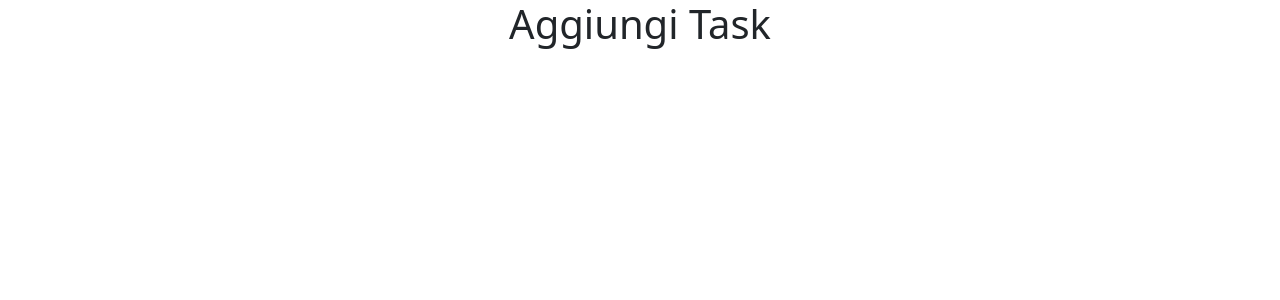
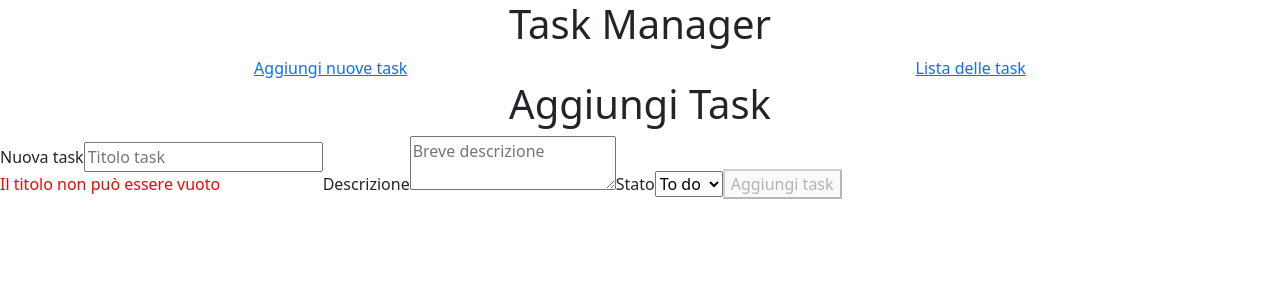
Before and after one commit to Giovanni-Greggio7/ex-react-task-manager, a React (Vite) app: page /aggiungi-task in a window 1280 px wide. Shown: the top 300 px of the page. Built offline with nearby package versions, Linux system fonts and the light colour scheme; no server answers.

Commit message:
Add: milestone 5

```diff
--- a/src/App.jsx
+++ b/src/App.jsx
@@ -3,6 +3,7 @@ import { BrowserRouter, Routes, Route } from 'react-router-dom'
 import AddTask from './assets/pages/AddTask'
 import TaskList from './assets/pages/TaskList'
 import HomePage from './assets/pages/HomePage'
+import DefaultLayout from './assets/layout/DefaultLayout'
 
 import { GlobalProvider } from './assets/contexts/GlobalContetx'
 
@@ -15,9 +16,11 @@ function App() {
       <GlobalProvider>
         <BrowserRouter>
           <Routes>
-            <Route path='/' element={<HomePage />} />
-            <Route path='lista-task' element={<TaskList />} />
-            <Route path='aggiungi-task' element={<AddTask />} />
+            <Route element={<DefaultLayout />}>
+              <Route path='/' element={<HomePage />} />
+              <Route path='lista-task' element={<TaskList />} />
+              <Route path='aggiungi-task' element={<AddTask />} />
+            </Route>
           </Routes>
         </BrowserRouter>
       </GlobalProvider>
--- a/src/assets/contexts/GlobalContetx.jsx
+++ b/src/assets/contexts/GlobalContetx.jsx
@@ -1,4 +1,4 @@
-import { createContext, useContext, useState, useEffect } from "react";
+import { createContext, useContext } from "react";
 import useTask from "../hooks/useTask";
 
 const GlobalContext = createContext()
--- a/src/assets/layout/DefaultLayout.jsx
+++ b/src/assets/layout/DefaultLayout.jsx
@@ -0,0 +1,12 @@
+import { Outlet } from "react-router-dom"
+import Navbar from '../components/Navbar'
+
+export default function DefaultLayout() {
+    return (
+        <>
+            <Navbar />
+            <Outlet />
+        </>
+
+    )
+}
--- a/src/assets/pages/AddTask.jsx
+++ b/src/assets/pages/AddTask.jsx
@@ -1,10 +1,76 @@
-import { useState } from 'react'
+import { useState, useRef, useMemo } from 'react'
 
-export default function AddTask(){
+export default function AddTask() {
+
+    const [title, setTitle] = useState('')
+    const descriptionRef = useRef()
+    const statusRef = useRef()
+
+    const symbols = "!@#$%^&*()-_=+[]{}|;:'\\,.<>?/`~";
+
+    const isTitleNotValid = useMemo(() => {
+
+        if (!title.trim()) return 'Il titolo non può essere vuoto'
+        if (title.trim().split('').some(char => symbols.includes(char))) return 'Il titolo non deve  contenere caratteri speciali'
+        return ''
+    }, [title])
+
+    const handleSubmit = (e) => {
+
+        e.preventDefault()
+
+        const description = descriptionRef.current.value
+        const status = statusRef.current.value
+
+        const newTask = {
+            title: title.trim(),
+            description: description,
+            status: status
+        }
+
+        console.log(newTask)
+
+    }
 
     return (
+
         <div>
+
             <h1 className='text-center'>Aggiungi Task</h1>
+
+            <form onSubmit={handleSubmit}>
+                <label>Nuova task
+                    <input type="text"
+                        placeholder='Titolo task'
+                        value={title}
+                        onChange={(e) => setTitle(e.target.value)} />
+                    {isTitleNotValid &&
+                        <p style={{ color: 'red' }}>
+                            {isTitleNotValid}
+                        </p>
+                    }
+                </label>
+
+
+                <label>Descrizione
+                    <textarea type='text'
+                        placeholder='Breve descrizione'
+                        ref={descriptionRef} />
+                </label>
+
+                <label>Stato
+                    <select ref={statusRef}>
+                        <option value="To do">To do</option>
+                        <option value="Doing">Doing</option>
+                        <option value="Done">Done</option>
+                    </select>
+                </label>
+
+
+                <button type='submit' disabled={isTitleNotValid}>Aggiungi task</button>
+            </form>
+
+
         </div>
     )
 }
```
